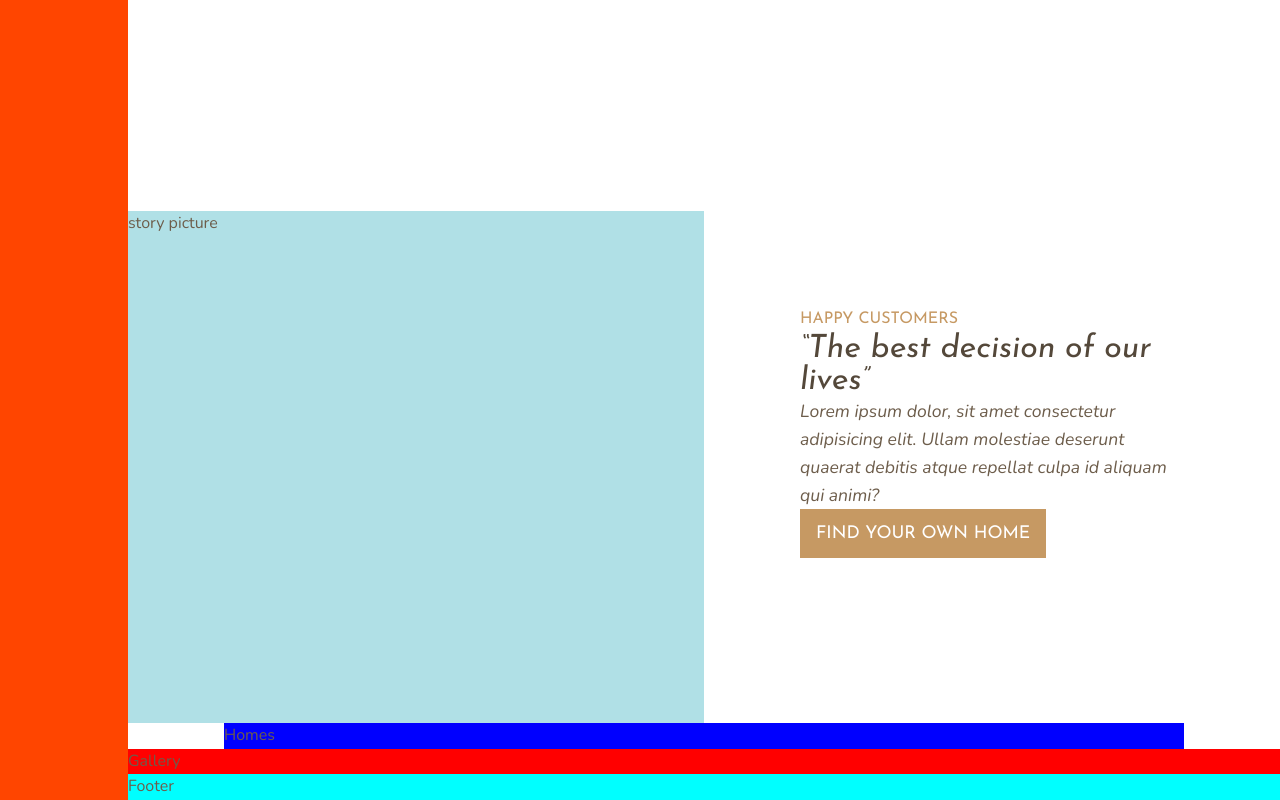
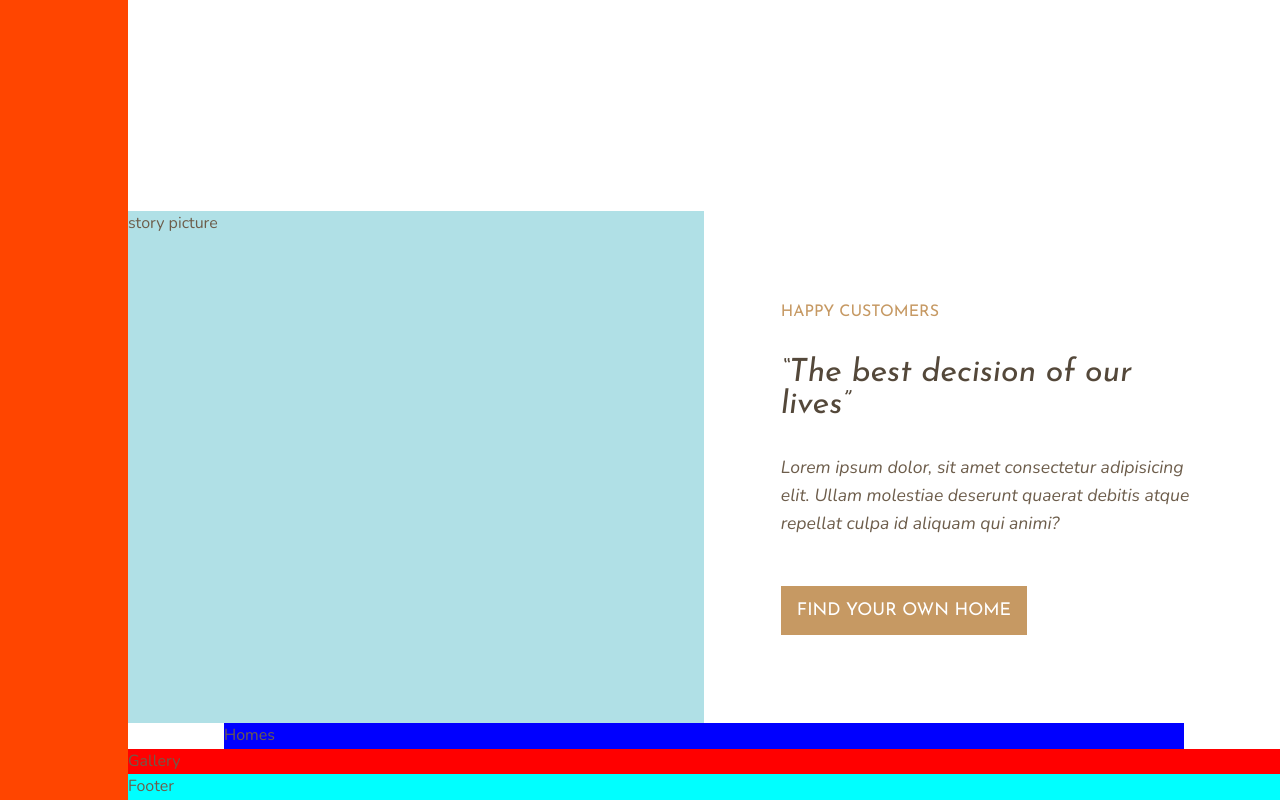
Before and after one commit to najmulmyself/Nexter, a website: page index.html in a window 1280 px wide. Shown: the part 1392-2192 px from the top of the page. Drawn offline with nearby package versions, Linux system fonts and the light colour scheme.

Commit message:
story-content

```diff
--- a/index.html
+++ b/index.html
@@ -74,8 +74,8 @@
     <div class="story__picture">story picture</div>
 
     <div class="story__content">
-      <h3 class="heading-3">Happy Customers</h3>
-      <h2 class="heading-2 heading-2--dark">&ldquo;The best decision of our lives&rdquo;</h2>
+      <h3 class="heading-3 mb-sm">Happy Customers</h3>
+      <h2 class="heading-2 heading-2--dark mb-sm">&ldquo;The best decision of our lives&rdquo;</h2>
       <p class="story__text">Lorem ipsum dolor, sit amet consectetur adipisicing elit. Ullam molestiae deserunt quaerat debitis atque repellat culpa id aliquam qui animi?</p>
       <button class="btn">find your own home</button>
     </div>
--- a/sass/_story.scss
+++ b/sass/_story.scss
@@ -7,12 +7,28 @@
     &__content{
         grid-column : col-start 5 / full-content-end;
 
-        padding: 6rem;
+        padding: 6vw; // it will strech available 6vw
+        display: flex;
+        flex-direction: column;
+        justify-content: center;
+        //if we set display: flex a small problem arise which is the button takes all the available space whice mease strech.
+        // to fix this we need to tell flexbox should start from left.
+
+        align-items: flex-start;
+
+        // we can manage the container in the middle by using grid also
+
+        // display : grid;
+        // align-content: center;
+        // justify-content: start;
+
     }
 
     &__text{
         font-size: 1.1rem;
         font-style: italic;
+
+        margin-bottom: 3rem;
     }
 
 }
--- a/sass/_typography.scss
+++ b/sass/_typography.scss
@@ -42,8 +42,8 @@
     color: $color-grey-dark-1;
   }
 }
-.btn{
-  border: none ;
+.btn {
+  border: none;
   background-color: $color-primary;
   color: #fff;
   border-radius: 0;
@@ -54,7 +54,20 @@
   padding: 1rem;
   transition: all 0.2s;
 
-  &:hover{
+  &:hover {
     background-color: $color-primary-dark;
   }
 }
+
+.mb-sm {
+  margin-bottom: 2rem;
+}
+.mb-md {
+  margin-bottom: 3rem;
+}
+.mb-lg {
+  margin-bottom: 4rem;
+}
+.mb-hg {
+  margin-bottom: 8rem;
+}
```
Also changed, not shown: css/style.css.
